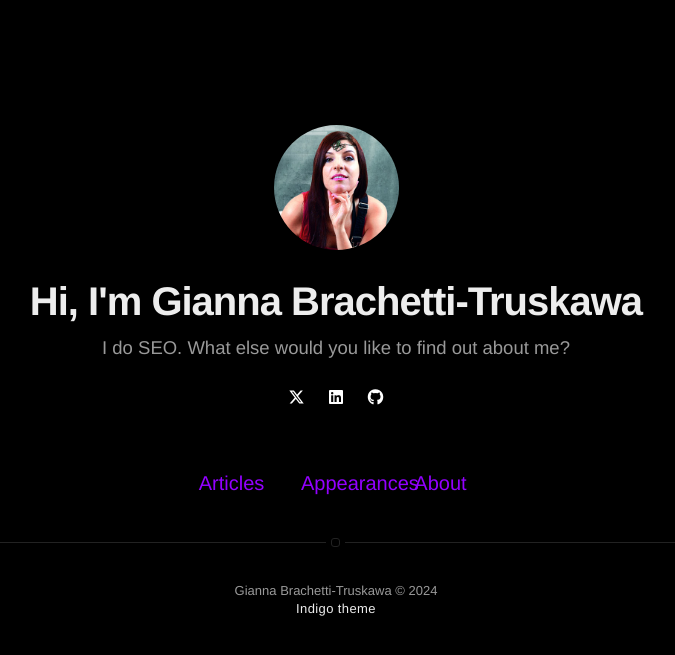
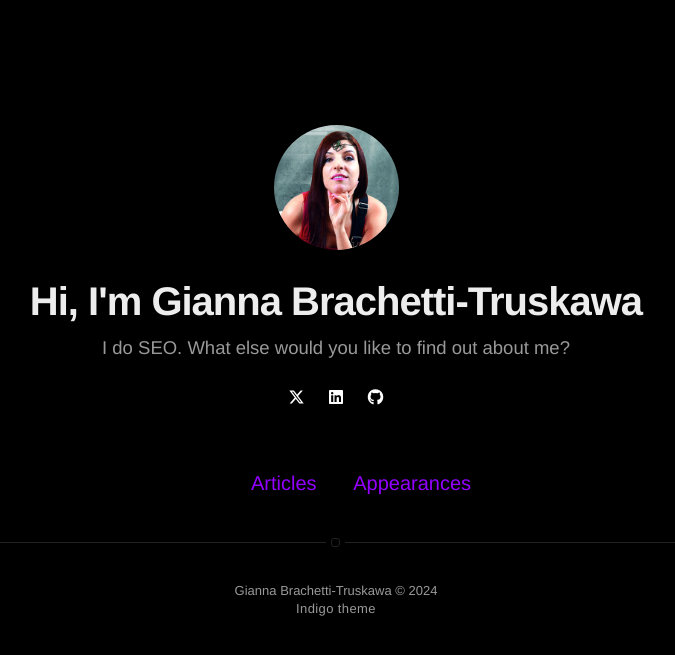
Before and after one commit to tentaclequing/tentaclequing.github.io, a Jekyll site: the page built from index.html, in a window 1280 px wide. Shown: the top 655 px of the page, without its empty margins (304-979 px from the left). Built offline with Jekyll 4.4.1, drawn with Linux system fonts in a browser that asks for light colours; nearby versions of some CDN libraries.

Commit message:
diverse changes

```diff
--- a/_config.yml
+++ b/_config.yml
@@ -20,7 +20,7 @@ resume: true
 resume-external: true
 resume-url: https://gianna-brachetti.com/resume.html
 
-url: https://tentaclequing.github.io
+# url: https://tentaclequing.github.io
 # your url: https://USERNAME.github.io
 
 permalink: /:title/
@@ -59,7 +59,7 @@ width: large
 appearances: true
 
 # if you don't need "about" or "articles", comment them out below
-about: true
+# about: true
 articles: true
 
 # do you want to show the "read time" of the posts?
--- a/_includes/footer.html
+++ b/_includes/footer.html
@@ -7,6 +7,6 @@
      </a> -->
 
     <p class="extra">
-        <a class="link" href="https://github.com/sergiokopplin/indigo">Indigo theme</a>
+        Indigo theme
     </p>
 </footer>
--- a/_includes/head-custom.html
+++ b/_includes/head-custom.html
@@ -4,6 +4,6 @@
 <!-- {% include head-custom-google-analytics.html %} -->
 
 <!-- You can set your favicon here -->
-<!-- link rel="shortcut icon" type="image/x-icon" href="{{ '/favicon.ico' | relative_url }}" -->
+link rel="shortcut icon" type="image/x-icon" href="{{ '/favicon.ico' | relative_url }}"
 
 <!-- end custom head snippets -->
```
